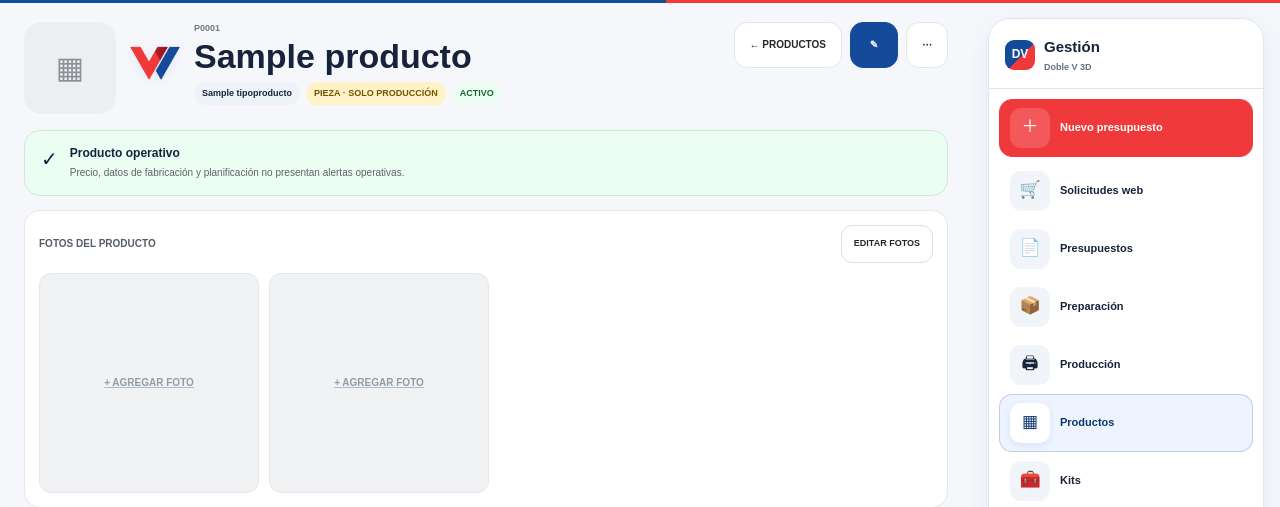
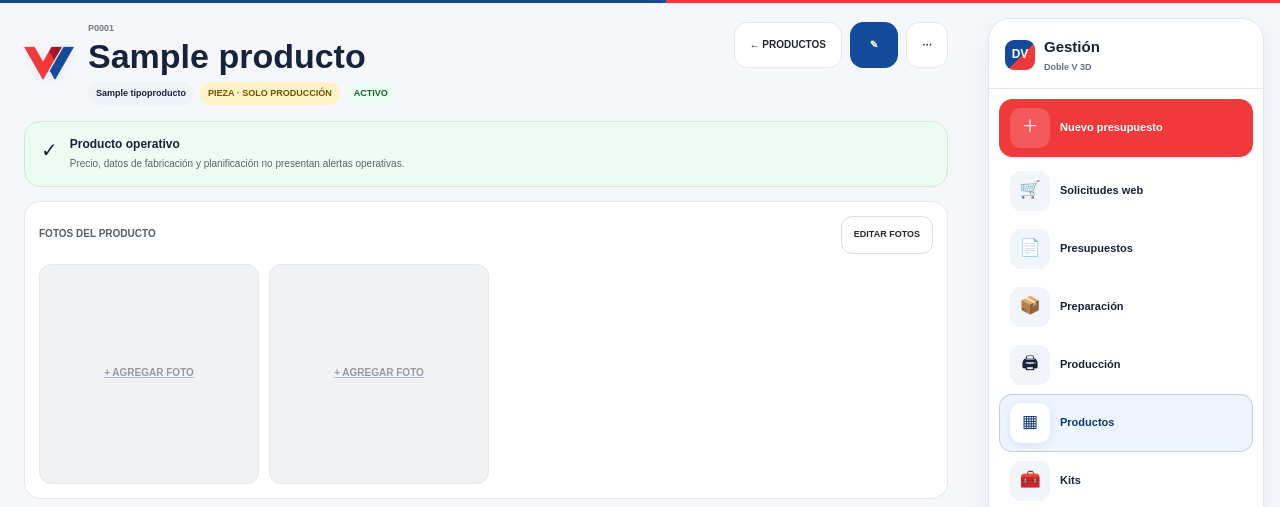
Before and after one commit to LucasVidela7/doblev3d, a Django app: page /gestion/productos/1/ in a window 1280 px wide. Shown: the top 507 px of the page. Run offline with Django 5.2, Linux system fonts and the light colour scheme; a user stored in the database is signed in; tables that the repository leaves empty hold one stand-in row (values such as "Sample post").

Commit message:
QA: ocultar placeholder de foto en encabezado de producto

```diff
--- a/productos/templates/productos/detalle.html
+++ b/productos/templates/productos/detalle.html
@@ -32,7 +32,7 @@
 <div class="c">
   <div class="h">
     <div class="hero">
-      <div class="photo">{% if producto.imagen_principal_url %}<img src="{{ producto.imagen_principal_url }}" alt="{{ producto.nombre }}">{% else %}▦{% endif %}</div>
+      {% if producto.imagen_principal_url %}<div class="photo"><img src="{{ producto.imagen_principal_url }}" alt="{{ producto.nombre }}"></div>{% endif %}
       <div class="encabezado-marca">
         {% include "shared/brand_bar.html" %}
         <div class="cod">{{ producto.codigo }}</div>
```
